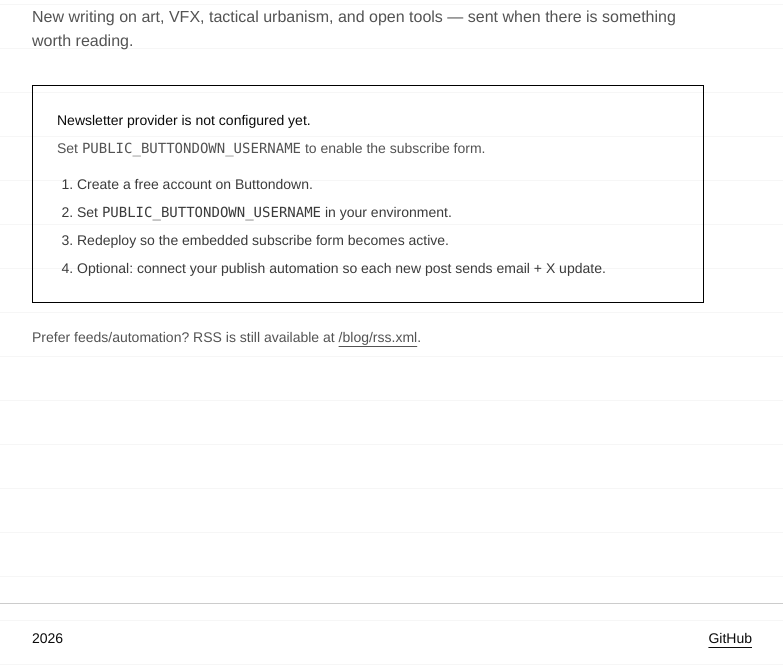
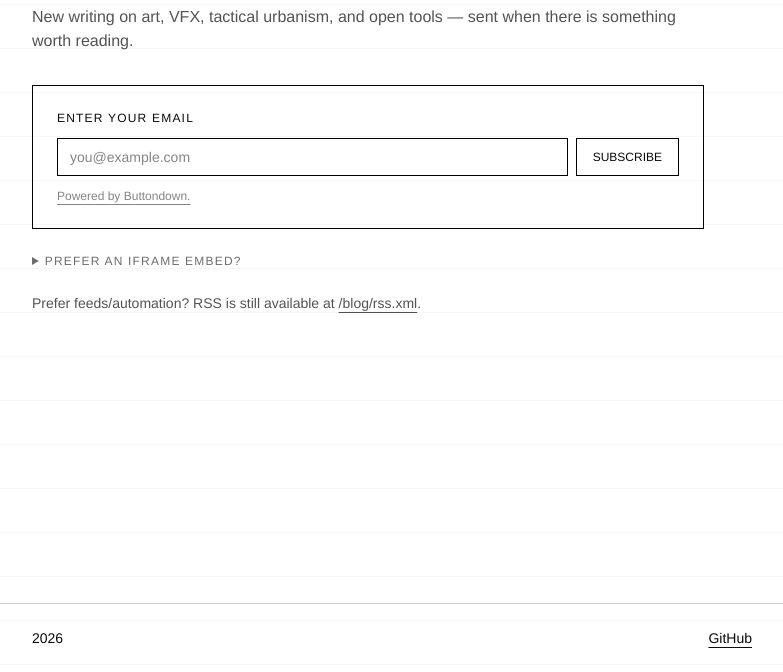
Before and after one commit to martintomekvfx/blog, an Astro site: page /blog/newsletter in a window 1280 px wide. Shown: the part 128-800 px from the top of the page, without its empty margins (248-1031 px from the left). Built offline with nearby package versions, Linux system fonts and the light colour scheme; Astro itself is replaced by a stand-in of ours; a web font is replaced by a local one.

Commit message:
newsletter: wire real buttondown username (tomek) and official embed form

```diff
--- a/src/pages/newsletter.astro
+++ b/src/pages/newsletter.astro
@@ -1,14 +1,11 @@
 ---
 import BaseLayout from "../layouts/BaseLayout.astro";
 
-const buttondownUsername = import.meta.env.PUBLIC_BUTTONDOWN_USERNAME;
+const buttondownUsername = import.meta.env.PUBLIC_BUTTONDOWN_USERNAME || "tomek";
 const hasButtondown = Boolean(buttondownUsername);
-const buttondownAction = hasButtondown
-  ? `https://buttondown.com/api/emails/embed-subscribe/${buttondownUsername}`
-  : "";
-const buttondownLanding = hasButtondown
-  ? `https://buttondown.com/${buttondownUsername}`
-  : "";
+const buttondownAction = `https://buttondown.com/api/emails/embed-subscribe/${buttondownUsername}`;
+const buttondownLanding = `https://buttondown.com/${buttondownUsername}`;
+const buttondownReferral = `https://buttondown.com/refer/${buttondownUsername}`;
 ---
 
 <BaseLayout
@@ -22,54 +19,47 @@ const buttondownLanding = hasButtondown
       something worth reading.
     </p>
 
-    {hasButtondown ? (
     <form
       action={buttondownAction}
       method="post"
-        target="popupwindow"
-        onsubmit={`window.open('${buttondownLanding}', 'popupwindow')`}
-        class="border border-black p-4 sm:p-6"
+      class="embeddable-buttondown-form border border-black p-4 sm:p-6"
+      referrerpolicy="unsafe-url"
     >
-        <label for="bd-email" class="block text-xs uppercase tracking-[0.1em] mb-2">
-          Email address
+      <label for="bd-email" class="block text-xs uppercase tracking-[0.1em] mb-3">
+        Enter your email
       </label>
       <div class="flex flex-col sm:flex-row gap-2">
         <input
-            id="bd-email"
           type="email"
           name="email"
+          id="bd-email"
           required
           placeholder="you@example.com"
           class="flex-1 border border-black px-3 py-2 text-sm focus:outline-none"
         />
-          <input type="hidden" name="embed" value="1" />
-          <button
+        <input
           type="submit"
-            class="border border-black px-4 py-2 text-xs uppercase font-medium hover:bg-black hover:text-white transition-colors duration-100"
-          >
-            Subscribe
-          </button>
+          value="Subscribe"
+          class="border border-black px-4 py-2 text-xs uppercase font-medium cursor-pointer hover:bg-black hover:text-white transition-colors duration-100"
+        />
       </div>
+      <p class="mt-3 text-xs opacity-50">
+        <a href={buttondownReferral} target="_blank" rel="noopener noreferrer" class="underline underline-offset-4">
+          Powered by Buttondown.
+        </a>
+      </p>
     </form>
-    ) : (
-      <div class="border border-black p-4 sm:p-6">
-        <p class="text-sm">
-          Newsletter provider is not configured yet.
-        </p>
-        <p class="text-sm opacity-70 mt-2">
-          Set <code>PUBLIC_BUTTONDOWN_USERNAME</code> to enable the subscribe form.
-        </p>
 
-        <ol class="mt-4 space-y-2 text-sm list-decimal pl-5 opacity-80">
-          <li>Create a free account on Buttondown.</li>
-          <li>Set <code>PUBLIC_BUTTONDOWN_USERNAME</code> in your environment.</li>
-          <li>Redeploy so the embedded subscribe form becomes active.</li>
-          <li>
-            Optional: connect your publish automation so each new post sends email + X update.
-          </li>
-        </ol>
+    <details class="mt-6">
+      <summary class="text-xs uppercase tracking-[0.1em] opacity-60 cursor-pointer select-none">Prefer an iframe embed?</summary>
+      <div class="mt-3 border border-black overflow-hidden">
+        <iframe
+          scrolling="no"
+          style="width:100%;height:220px;border:none;"
+          src={`${buttondownLanding}?as_embed=true`}
+        />
       </div>
-    )}
+    </details>
 
     <p class="text-sm opacity-70 mt-6">
       Prefer feeds/automation? RSS is still available at
```
Also changed, not shown: .github/workflows/deploy.yml. Lines whose indentation alone changed are shown as unchanged.
